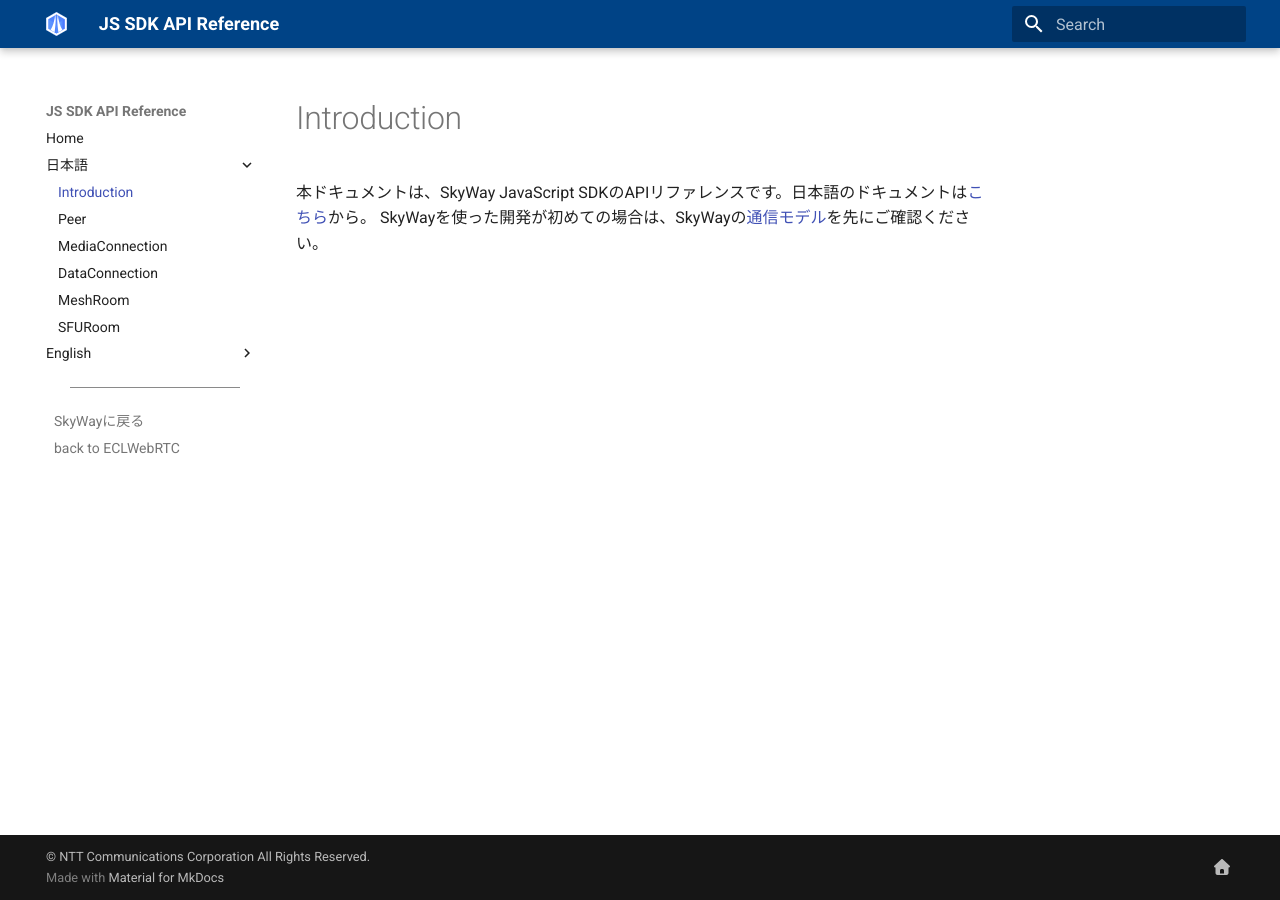
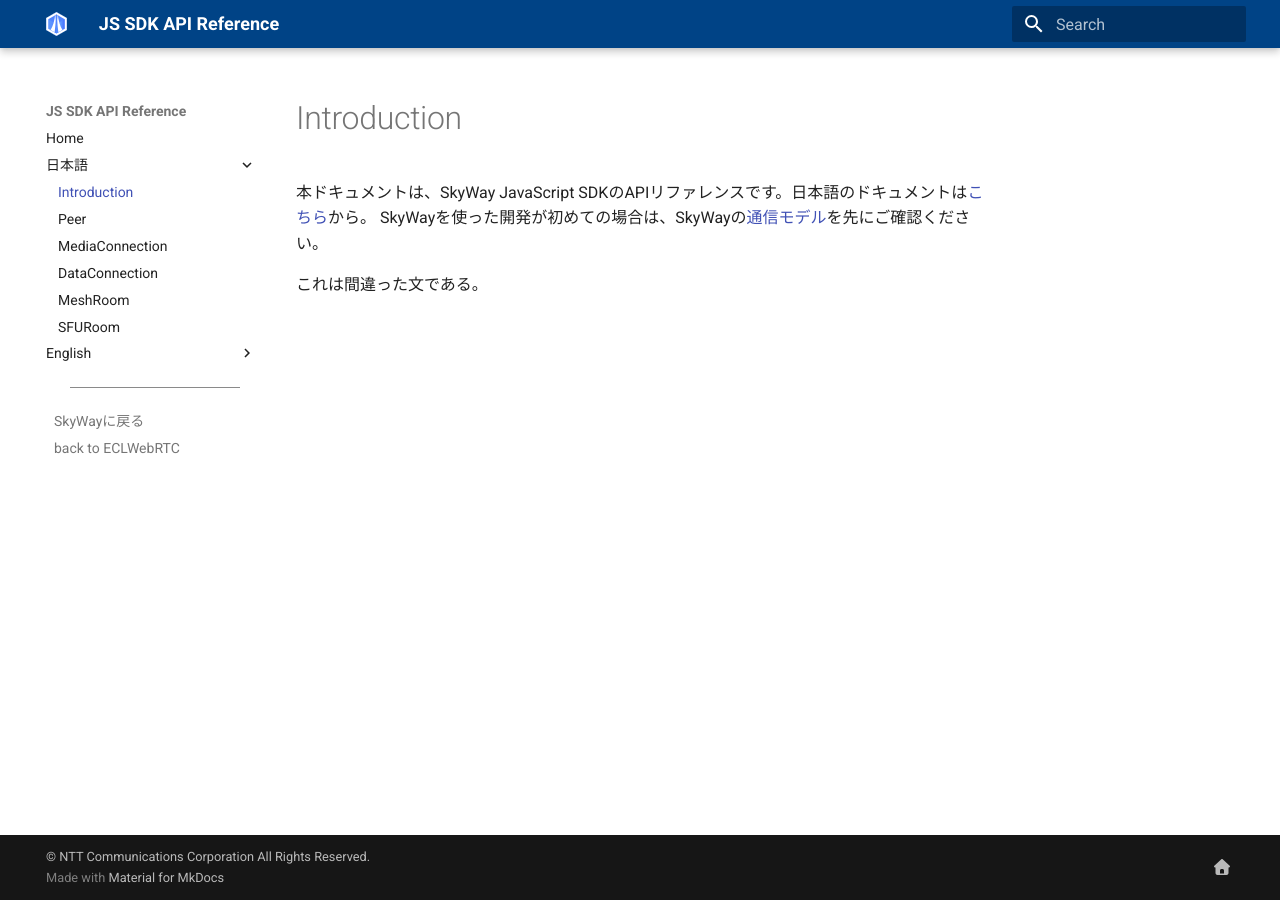
Before and after one commit to skyway/skyway-js-sdk-doc, an MkDocs documentation site: the page built from docs/ja/index.md, in a window 1280 px wide. Built offline with MkDocs 1.6.1 and Material for MkDocs 9.7.7, drawn with Linux system fonts in a browser that asks for light colours; old or Windows-style settings are respelled for this version of MkDocs.

Commit message:
Demo commit

```diff
--- a/docs/ja/index.md
+++ b/docs/ja/index.md
@@ -1,2 +1,4 @@
 本ドキュメントは、SkyWay JavaScript SDKのAPIリファレンスです。日本語のドキュメントは[こちら](peer.md)から。
 SkyWayを使った開発が初めての場合は、SkyWayの[通信モデル](https://webrtc.ecl.ntt.com/communication-model.html)を先にご確認ください。
+
+これは間違った文である。
```
